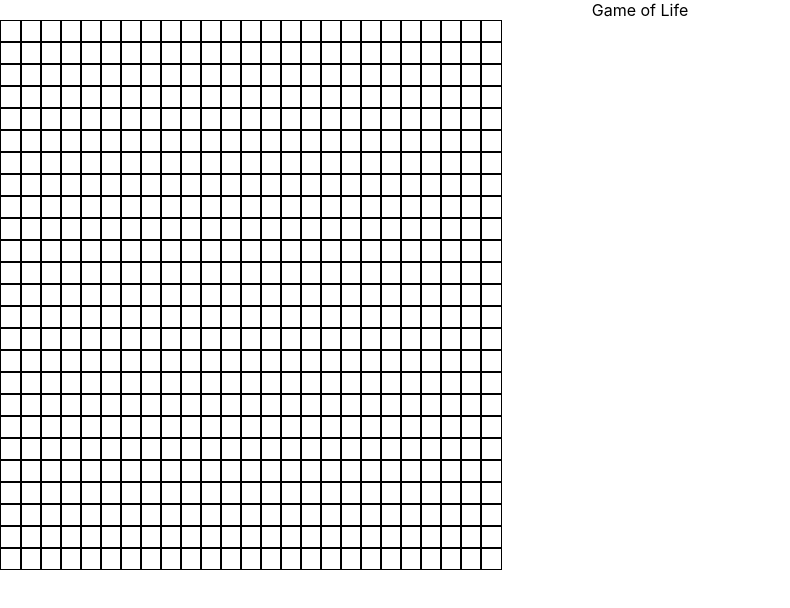
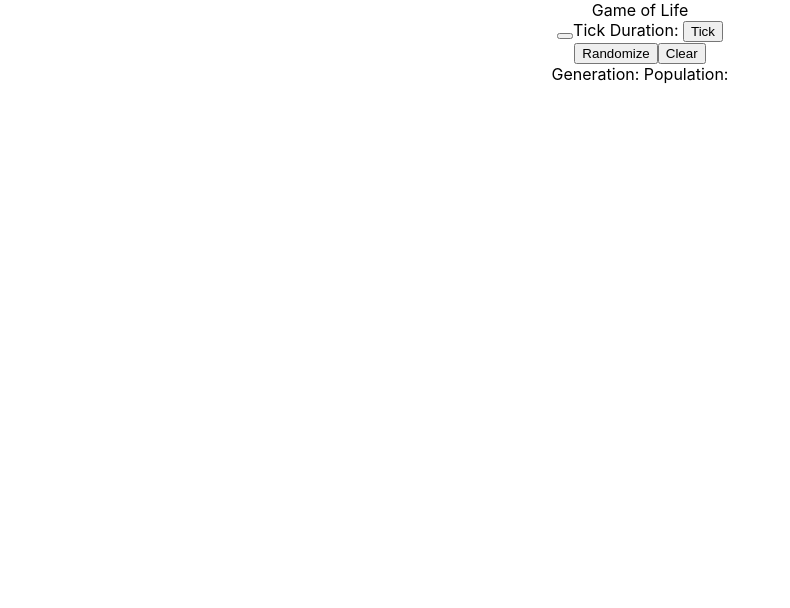
Before and after one commit to gmgower/GameOfLife, a React (Create React App) app: page / in a window 1280 px wide. Shown: the top 608 px of the page, without its empty margins (0-790 px from the left). Built offline with nearby package versions, Linux system fonts and the light colour scheme.

Commit message:
Render Create HTML markdown.

```diff
--- a/src/App.js
+++ b/src/App.js
@@ -4,44 +4,28 @@ import {connect} from 'react-redux';
 import './App.css';
 // import Board from './components/board.js';
 
-const numRows = 25;
-const numCols = 25;
 
 function App() {
-  const [grid, setGrid] = useState(() => {
-    const rows = [];
-    for (let i = 0; i < numRows; i++) {
-      rows.push(Array.from(Array(numCols), () => 0));
-    }
-    return rows;
-  });
 
-  console.log(grid);
 
   // Grid to display cell
   return (
     <div className='App'>
       <header>Game of Life</header>
-      <div
-        style={{
-          display: 'grid',
-          gridTemplateColumns: `repeat(${numCols}, 20px)`
-        }}
-        >
-        {grid.map((rows, i) =>
-          rows.map((col, k) => (
-            <div
-              key={`${i}-${k}`}
-              style={{
-                width: 20,
-                height: 20,
-                backgroundColor: grid[i][k] ? 'red' : undefined,
-                border: 'solid 1px black'
-              }}
-            ></div>
-          ))
-        )}
-        {/* <Board /> */}
+      <div className='controls'>
+        <button></button>
+        <label htmlFor="">
+          Tick Duration:{' '}
+        </label>
+        <button>Tick</button>
+      </div>
+      <div className='controls'>
+        <button>Randomize</button>
+        <button>Clear</button>
+      </div>
+      <div className>
+        <span>Generation: </span>
+        <span>Population: </span>
       </div>
     </div>
   );
```
Also changed, not shown: src/components/board.js (+48 -0 lines).
